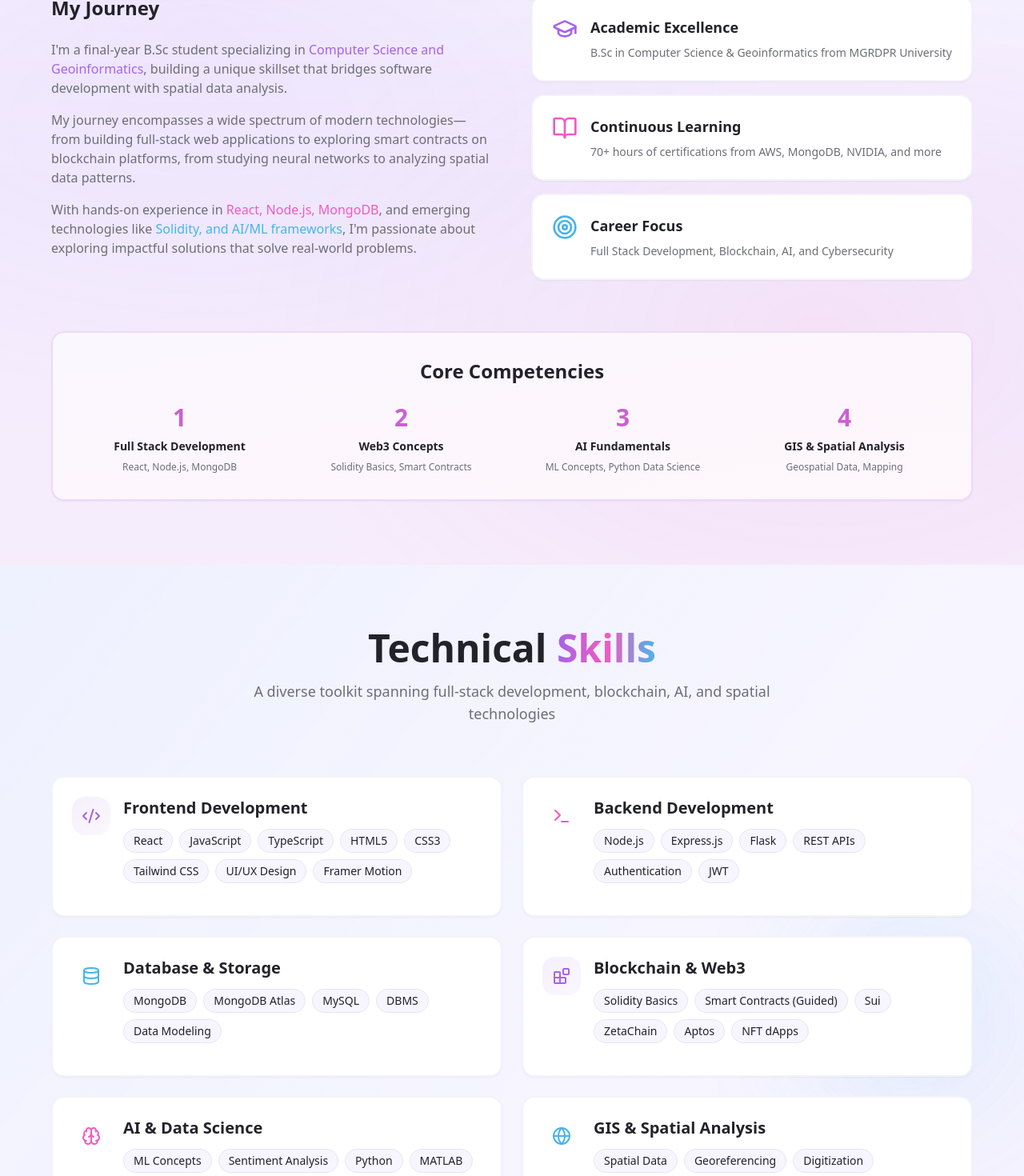
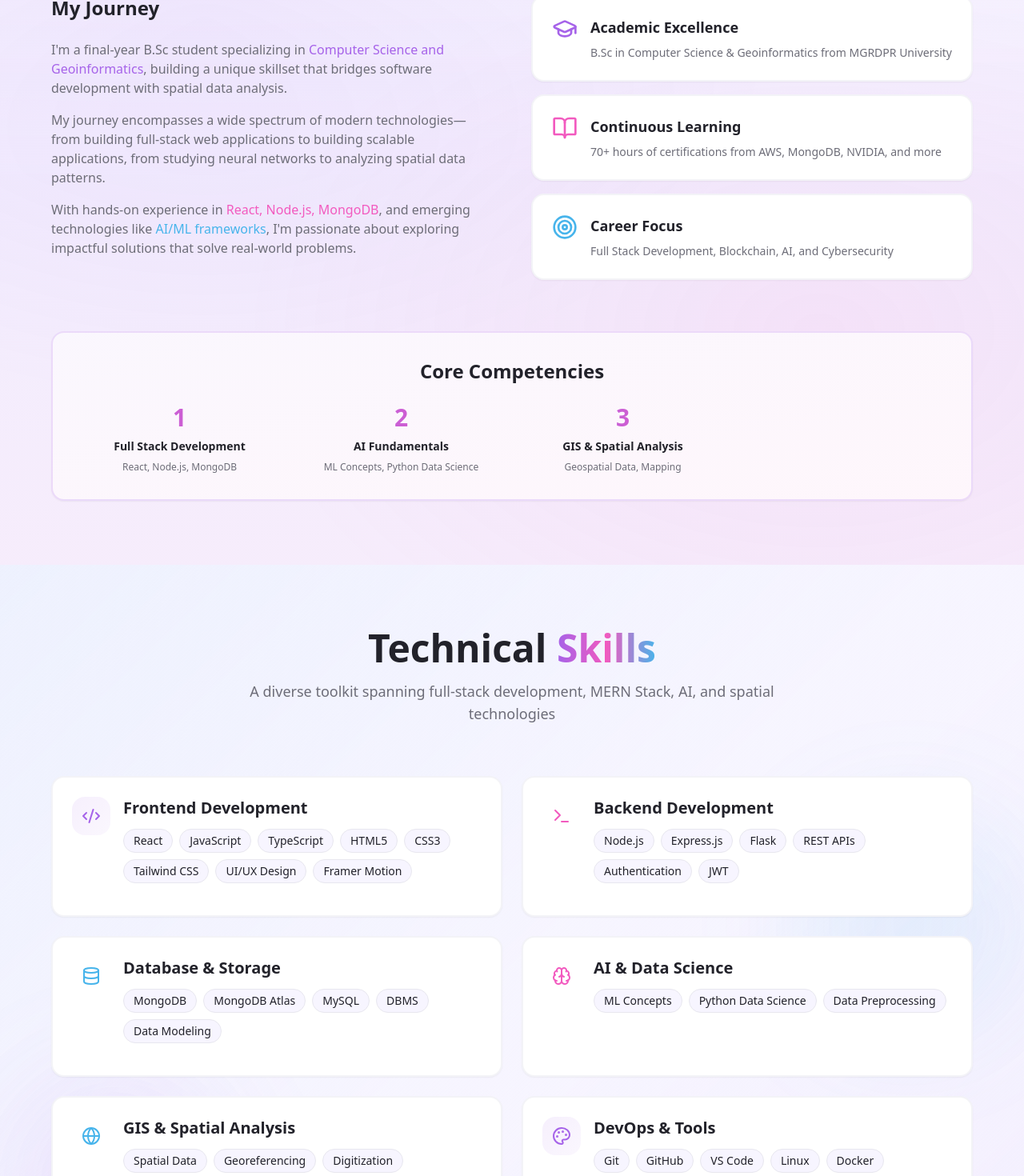
Before and after one commit to stackstar0/portfolio, a React (Vite) app: page / in a window 1280 px wide. Shown: the part 1070-2540 px from the top of the page at 80% size. Built offline with nearby package versions, Linux system fonts and the light colour scheme; the HTML template or start-up script is replaced by a standard one.

Commit message:
feat: update profile content by removing blockchain references and emphasizing MERN stack and data science skills.

```diff
--- a/src/components/About.tsx
+++ b/src/components/About.tsx
@@ -55,11 +55,11 @@ const About = () => {
                 </p>
                 <p>
                   My journey encompasses a wide spectrum of modern technologies—from building full-stack web applications
-                  to exploring smart contracts on blockchain platforms, from studying neural networks to analyzing spatial data patterns.
+                  to building scalable applications, from studying neural networks to analyzing spatial data patterns.
                 </p>
                 <p>
                   With hands-on experience in <span className="text-secondary font-medium">React, Node.js, MongoDB</span>, and emerging
-                  technologies like <span className="text-accent font-medium">Solidity, and AI/ML frameworks</span>, I'm passionate
+                  technologies like <span className="text-accent font-medium">AI/ML frameworks</span>, I'm passionate
                   about exploring impactful solutions that solve real-world problems.
                 </p>
               </div>
@@ -96,7 +96,6 @@ const About = () => {
             <div className="grid grid-cols-2 md:grid-cols-4 gap-6">
               {[
                 { label: "Full Stack Development", value: "React, Node.js, MongoDB" },
-                { label: "Web3 Concepts", value: "Solidity Basics, Smart Contracts" },
                 { label: "AI Fundamentals", value: "ML Concepts, Python Data Science" },
                 { label: "GIS & Spatial Analysis", value: "Geospatial Data, Mapping" }
               ].map((item, index) => (
--- a/src/components/Certifications.tsx
+++ b/src/components/Certifications.tsx
@@ -61,7 +61,7 @@ const Certifications = () => {
       title: "EKAIVA Hackathon",
       issuer: "Agamya Cyber Tech",
       date: "2025",
-      category: "Cybersecurity,AI and blockchain"
+      category: "Cybersecurity,AI"
     },
     {
       title: "TCS Cybersecurity Virtual Experience",
@@ -78,7 +78,7 @@ const Certifications = () => {
   ];
 
   const stats = [
-    { label: "Total Certifications", value: "70+", suffix: "hours" },
+    { label: "Training Hours", value: "70+", suffix: "hours" },
     { label: "Platforms", value: "10+", suffix: "providers" },
     { label: "Focus Areas", value: "6", suffix: "domains" },
     { label: "Latest Cert", value: "2025", suffix: "ongoing" }
--- a/src/components/Contact.tsx
+++ b/src/components/Contact.tsx
@@ -120,7 +120,7 @@ const Contact = () => {
             <div className="max-w-2xl mx-auto space-y-6">
               <h3 className="text-2xl md:text-3xl font-bold">Ready to start a project?</h3>
               <p className="text-muted-foreground">
-                Whether it's full-stack development, blockchain solutions, or AI/ML projects, I'm always excited to collaborate on innovative ideas!
+                Whether it's full-stack development, MERN Stack, or AI/ML projects, I'm always excited to collaborate on innovative ideas!
               </p>
 
               <div className="flex flex-col sm:flex-row gap-4 justify-center pt-4">
--- a/src/components/Hero.tsx
+++ b/src/components/Hero.tsx
@@ -48,7 +48,7 @@ const Hero = () => {
                 Computer Science & GIS Student
               </h2>
               <p className="text-xl text-muted-foreground">
-                Full Stack Developer | Cyber Security Enthusiast | AI Explorer
+                Full Stack Developer | MERN STACK | AI Explorer
               </p>
             </div>
 
--- a/src/components/Skills.tsx
+++ b/src/components/Skills.tsx
@@ -30,17 +30,12 @@ const Skills = () => {
       color: "text-accent",
       skills: ["MongoDB", "MongoDB Atlas", "MySQL", "DBMS", "Data Modeling"]
     },
-    {
-      title: "Blockchain & Web3",
-      icon: Blocks,
-      color: "text-primary",
-      skills: ["Solidity Basics", "Smart Contracts (Guided)", "Sui", "ZetaChain", "Aptos", "NFT dApps"]
-    },
+
     {
       title: "AI & Data Science",
       icon: Brain,
       color: "text-secondary",
-      skills: ["ML Concepts", "Sentiment Analysis", "Python", "MATLAB", "Data Preprocessing"]
+      skills: ["ML Concepts", "Python Data Science", "Data Preprocessing"]
     },
     {
       title: "GIS & Spatial Analysis",
@@ -62,18 +57,6 @@ const Skills = () => {
     }
   ];
 
-  const languages = [
-    { name: "Python", level: 85 },
-    { name: "JavaScript", level: 90 },
-    { name: "TypeScript", level: 80 },
-    { name: "Java", level: 85 },
-    { name: "C", level: 75 },
-    { name: "SQL", level: 80 },
-    { name: "HTML", level: 95 },
-    { name: "CSS", level: 90 },
-    { name: "Bash/Shell", level: 70 },
-    { name: "C++", level: 70 }
-  ];
 
 
   return (
@@ -90,7 +73,7 @@ const Skills = () => {
               Technical <span className="bg-gradient-to-r from-primary via-secondary to-accent bg-clip-text text-transparent">Skills</span>
             </h2>
             <p className="text-lg text-muted-foreground max-w-2xl mx-auto">
-              A diverse toolkit spanning full-stack development, blockchain, AI, and spatial technologies
+              A diverse toolkit spanning full-stack development, MERN Stack, AI, and spatial technologies
             </p>
           </div>
 
@@ -127,33 +110,10 @@ const Skills = () => {
             })}
           </div>
 
-          {/* Programming Languages Proficiency */}
-          <Card className="p-8 bg-gradient-to-br from-card to-muted/20 border-2 border-primary/20">
-            <h3 className="text-2xl font-semibold mb-8 text-center">Programming Languages</h3>
-            <div className="grid md:grid-cols-2 gap-6">
-              {languages.map((lang, index) => (
-                <div
-                  key={index}
-                  className="animate-fade-in"
-                  style={{ animationDelay: `${index * 0.1}s` }}
-                >
-                  <div className="flex justify-between mb-2">
-                    <span className="font-medium">{lang.name}</span>
-                    <span className="text-muted-foreground">{lang.level}%</span>
-                  </div>
-                  <div className="h-2 bg-muted rounded-full overflow-hidden">
-                    <div
-                      className="h-full bg-gradient-to-r from-primary to-secondary rounded-full transition-all duration-1000 ease-out"
-                      style={{ width: `${lang.level}%` }}
-                    ></div>
-                  </div>
-                </div>
-              ))}
-            </div>
-          </Card>
+
         </div>
       </div>
-    </section>
+    </section >
   );
 };
 
```
